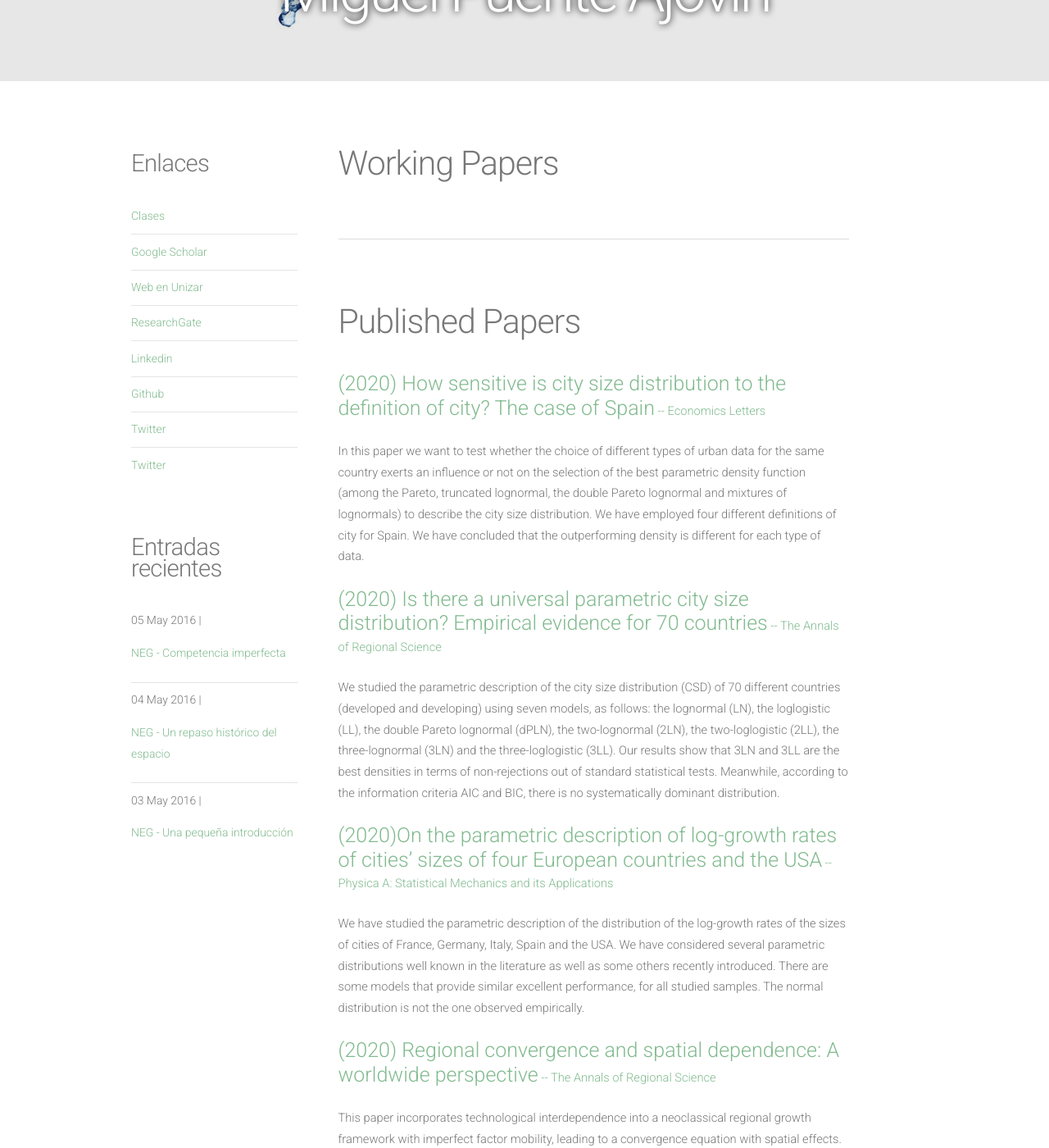
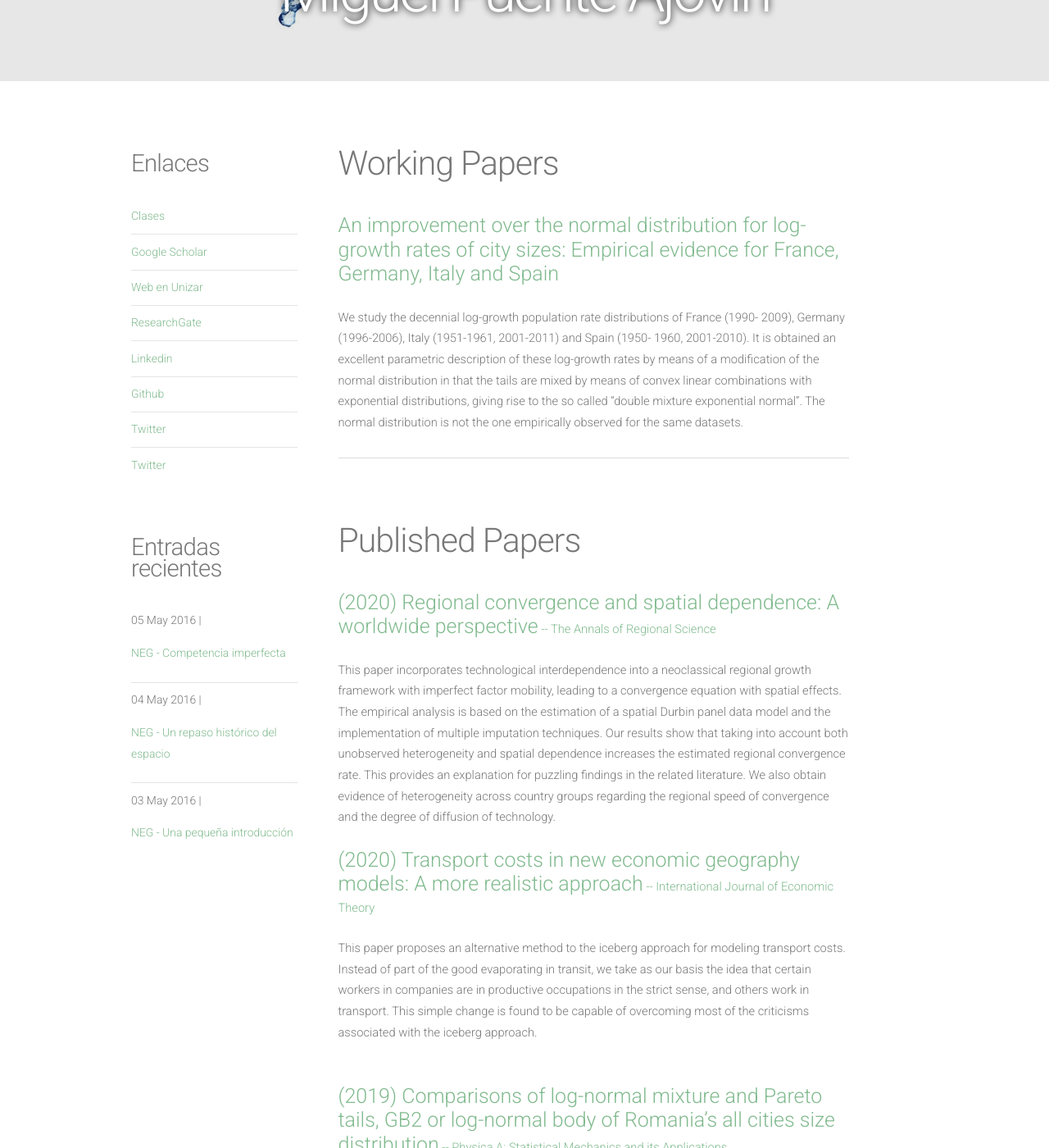
Before and after one commit to mpajovin/mpajovin.github.io, a Jekyll site: the page built from papers.html, in a window 1280 px wide and 1400 px high, scrolled down 194 px. Shown: the whole window at 82% size. Built offline with Jekyll 4.4.1, drawn with Linux system fonts in a browser that asks for light colours; nearby versions of some CDN libraries.

Commit message:
Revert "Update papers.html"
This reverts commit e1fd4f12d2d6c18737738c622fb5e637736e00e5.

```diff
--- a/papers.html
+++ b/papers.html
@@ -16,8 +16,10 @@
 					</header>
 					<ul class="post-list">
 						<br>
-						<li><header><a href="" target="_blank" style="font-size:25px"></a></header>
-						</li>
+						<li><header><a href="https://mpra.ub.uni-muenchen.de/67471/" target="_blank" style="font-size:25px">An improvement over the normal distribution for log-growth rates of city sizes: Empirical evidence for France, Germany, Italy and Spain</a></header>
+						We study the decennial log-growth population rate distributions of France (1990- 2009), Germany (1996-2006), Italy (1951-1961, 2001-2011) and Spain (1950- 1960, 2001-2010).
+It is obtained an excellent parametric description of these log-growth rates by means of a modification of the normal distribution in that the tails are mixed by means of convex linear combinations with exponential distributions, giving rise to the so called “double mixture exponential normal”.
+The normal distribution is not the one empirically observed for the same datasets.</li>
 					</ul>
 				</section>
 				<hr  class="line" style='margin-top:-1em'>
@@ -26,18 +28,6 @@
 						<h2>Published Papers</h2>
 					</header>
 					<ul class="post-list">
-						<br>
-						<li><header><a href="https://link.springer.com/article/10.1007/s00168-020-00978-4" target="_blank" style="font-size:25px">(2020) How sensitive is city size distribution to the definition of city? The case of Spain</a><a> -- Economics Letters</a></header>
-						In this paper we want to test whether the choice of different types of urban data for the same country exerts an influence or not on the selection of the best parametric density function (among the Pareto, truncated lognormal, the double Pareto lognormal and mixtures of lognormals) to describe the city size distribution. We have employed four different definitions of city for Spain. We have concluded that the outperforming density is different for each type of data.</li>
-
-						<br>
-						<li><header><a href="https://link.springer.com/article/10.1007/s00168-020-00978-4" target="_blank" style="font-size:25px">(2020) Is there a universal parametric city size distribution? Empirical evidence for 70 countries</a><a> -- The Annals of Regional Science</a></header>
-						We studied the parametric description of the city size distribution (CSD) of 70 different countries (developed and developing) using seven models, as follows: the lognormal (LN), the loglogistic (LL), the double Pareto lognormal (dPLN), the two-lognormal (2LN), the two-loglogistic (2LL), the three-lognormal (3LN) and the three-loglogistic (3LL). Our results show that 3LN and 3LL are the best densities in terms of non-rejections out of standard statistical tests. Meanwhile, according to the information criteria AIC and BIC, there is no systematically dominant distribution.</li>
-
-						<br>
-						<li><header><a href="https://link.springer.com/article/10.1007/s00168-020-00978-4" target="_blank" style="font-size:25px">(2020)On the parametric description of log-growth rates of cities’ sizes of four European countries and the USA</a><a> -- Physica A: Statistical Mechanics and its Applications</a></header>
-						We have studied the parametric description of the distribution of the log-growth rates of the sizes of cities of France, Germany, Italy, Spain and the USA. We have considered several parametric distributions well known in the literature as well as some others recently introduced. There are some models that provide similar excellent performance, for all studied samples. The normal distribution is not the one observed empirically.</li>
-
 						<br>
 						<li><header><a href="https://link.springer.com/article/10.1007/s00168-020-00978-4" target="_blank" style="font-size:25px">(2020) Regional convergence and spatial dependence: A worldwide perspective</a><a> -- The Annals of Regional Science</a></header>
 						This paper incorporates technological interdependence into a neoclassical regional growth framework with imperfect factor mobility, leading to a convergence equation with spatial effects. The empirical analysis is based on the estimation of a spatial Durbin panel data model and the implementation of multiple imputation techniques. Our results show that taking into account both unobserved heterogeneity and spatial dependence increases the estimated regional convergence rate. This provides an explanation for puzzling findings in the related literature. We also obtain evidence of heterogeneity across country groups regarding the regional speed of convergence and the degree of diffusion of technology.</li>
```
